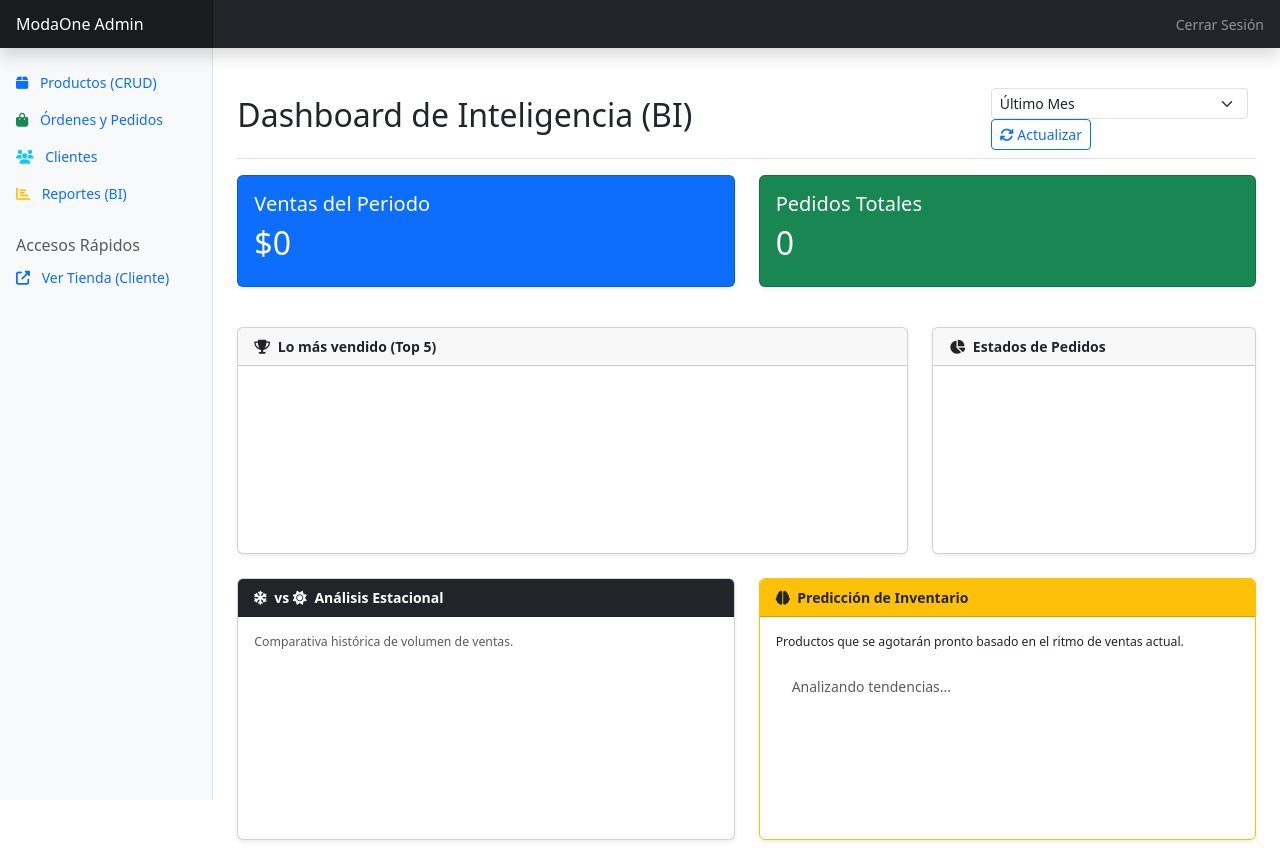
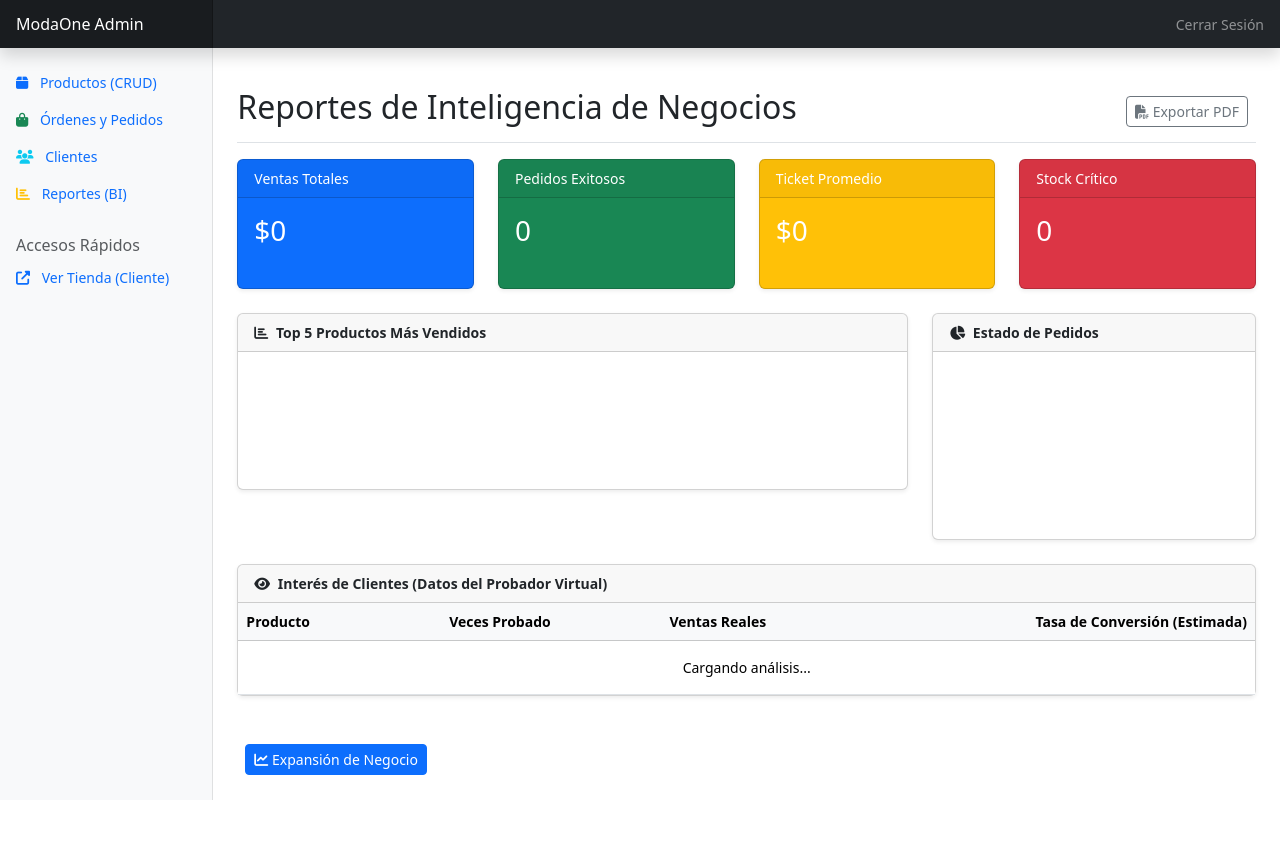
Before and after one commit to fra-cmd/modaone_project, a Django app: template core/templates/core/dashboard_bi.html in a window 1280 px wide. After the commit the page ends 800 px from the top, so only its background shows below. Run offline with Django 4.2, Linux system fonts and the light colour scheme; the template is opened without the code that fills it, so the values that code supplies are empty; a map, chart or similar area stays blank; parts of the project's set-up code (start-up, migrations or seed data) failed here and were passed over; some libraries are stand-ins or nearby versions.

```diff
--- a/core/templates/core/dashboard_bi.html
+++ b/core/templates/core/dashboard_bi.html
@@ -1,40 +1,50 @@
 {% extends 'base_admin.html' %}
 {% load static %}
 
-{% block title %}Inteligencia de Negocios | ModaOne{% endblock %}
+{% block title %}Reportes BI | ModaOne{% endblock %}
 
 {% block content %}
 <div class="d-flex justify-content-between flex-wrap flex-md-nowrap align-items-center pt-3 pb-2 mb-3 border-bottom">
-    <h1 class="h2">Dashboard de Inteligencia (BI)</h1>
-
+    <h1 class="h2">Reportes de Inteligencia de Negocios</h1>
     <div class="btn-toolbar mb-2 mb-md-0">
-        <select id="filtroPeriodo" class="form-select form-select-sm me-2" onchange="cargarDatosBI()">
-            <option value="historico">Todo el Histórico</option>
-            <option value="anio">Este Año</option>
-            <option value="trimestre">Último Trimestre</option>
-            <option value="mes" selected>Último Mes</option>
-            <option value="semana">Última Semana</option>
-        </select>
-        <button class="btn btn-sm btn-outline-primary" onclick="cargarDatosBI()">
-            <i class="fas fa-sync"></i> Actualizar
-        </button>
+        <div class="btn-group me-2">
+            <a href="{% url 'reporte_bi' %}" target="_blank" class="btn btn-sm btn-outline-secondary">
+                <i class="fas fa-file-pdf"></i> Exportar PDF
+            </a>
+        </div>
     </div>
 </div>
 
 <div class="row mb-4">
-    <div class="col-md-6">
-        <div class="card text-white bg-primary mb-3 shadow-sm">
+    <div class="col-md-3">
+        <div class="card text-white bg-primary mb-3 shadow-sm h-100">
+            <div class="card-header">Ventas Totales</div>
             <div class="card-body">
-                <h5 class="card-title">Ventas del Periodo</h5>
-                <h2 id="bi-ventas">$0</h2>
+                <h3 class="card-title" id="bi-ventas">$0</h3>
             </div>
         </div>
     </div>
-    <div class="col-md-6">
-        <div class="card text-white bg-success mb-3 shadow-sm">
+    <div class="col-md-3">
+        <div class="card text-white bg-success mb-3 shadow-sm h-100">
+            <div class="card-header">Pedidos Exitosos</div>
             <div class="card-body">
-                <h5 class="card-title">Pedidos Totales</h5>
-                <h2 id="bi-pedidos">0</h2>
+                <h3 class="card-title" id="bi-ordenes">0</h3>
+            </div>
+        </div>
+    </div>
+    <div class="col-md-3">
+        <div class="card text-white bg-warning text-dark mb-3 shadow-sm h-100">
+            <div class="card-header">Ticket Promedio</div>
+            <div class="card-body">
+                <h3 class="card-title" id="bi-ticket">$0</h3>
+            </div>
+        </div>
+    </div>
+    <div class="col-md-3">
+        <div class="card text-white bg-danger mb-3 shadow-sm h-100">
+            <div class="card-header">Stock Crítico</div>
+            <div class="card-body">
+                <h3 class="card-title" id="bi-stock">0</h3>
             </div>
         </div>
     </div>
@@ -42,19 +52,20 @@
 
 <div class="row mb-4">
     <div class="col-md-8">
-        <div class="card shadow-sm h-100">
+        <div class="card shadow-sm">
             <div class="card-header fw-bold">
-                <i class="fas fa-trophy me-1"></i> Lo más vendido (Top 5)
+                <i class="fas fa-chart-bar me-1"></i> Top 5 Productos Más Vendidos
             </div>
             <div class="card-body">
-                <canvas id="chartVentas"></canvas>
+                <canvas id="chartVentas" height="100"></canvas>
             </div>
         </div>
     </div>
+
     <div class="col-md-4">
         <div class="card shadow-sm h-100">
             <div class="card-header fw-bold">
-                <i class="fas fa-chart-pie me-1"></i> Estados de Pedidos
+                <i class="fas fa-chart-pie me-1"></i> Estado de Pedidos
             </div>
             <div class="card-body">
                 <canvas id="chartEstados"></canvas>
@@ -63,155 +74,113 @@
     </div>
 </div>
 
-<div class="row mb-4">
-    <div class="col-md-6">
-        <div class="card shadow-sm h-100">
-            <div class="card-header fw-bold text-white bg-dark">
-                <i class="fas fa-snowflake me-1"></i> vs <i class="fas fa-sun me-1"></i> Análisis Estacional
-            </div>
-            <div class="card-body">
-                <p class="small text-muted">Comparativa histórica de volumen de ventas.</p>
-                <canvas id="chartEstaciones"></canvas>
-            </div>
-        </div>
+<div class="card shadow-sm mb-5">
+    <div class="card-header fw-bold">
+        <i class="fas fa-eye me-1"></i> Interés de Clientes (Datos del Probador Virtual)
     </div>
-
-    <div class="col-md-6">
-        <div class="card shadow-sm h-100 border-warning">
-            <div class="card-header fw-bold bg-warning text-dark">
-                <i class="fas fa-brain me-1"></i> Predicción de Inventario
-            </div>
-            <div class="card-body">
-                <p class="small">Productos que se agotarán pronto basado en el ritmo de ventas actual.</p>
-                <ul class="list-group list-group-flush" id="lista-alertas">
-                    <li class="list-group-item text-muted">Analizando tendencias...</li>
-                </ul>
-            </div>
-        </div>
+    <div class="table-responsive">
+        <table class="table table-hover mb-0">
+            <thead class="table-light">
+                <tr>
+                    <th>Producto</th>
+                    <th class="text-center">Veces Probado</th>
+                    <th class="text-center">Ventas Reales</th>
+                    <th class="text-end">Tasa de Conversión (Estimada)</th>
+                </tr>
+            </thead>
+            <tbody id="tabla-tryon">
+                <tr><td colspan="4" class="text-center py-3">Cargando análisis...</td></tr>
+            </tbody>
+        </table>
     </div>
 </div>
+<a href="{% url 'dashboard_expansion' %}" class="btn btn-sm btn-primary ms-2">
+    <i class="fas fa-chart-line"></i> Expansión de Negocio
+</a>
 
 <script src="https://cdn.jsdelivr.net/npm/chart.js"></script>
 
 <script>
-    // Variables globales para los gráficos (para poder destruirlos y redibujarlos)
-    let chartVentas = null;
-    let chartEstados = null;
-    let chartEstaciones = null;
-
     document.addEventListener('DOMContentLoaded', function() {
         cargarDatosBI();
     });
 
     async function cargarDatosBI() {
-        const periodo = document.getElementById('filtroPeriodo').value;
+        try {
+            const response = await fetch('/api/v1/dashboard-kpi/');
 
-        try {
-            // Llamamos a la nueva API con el filtro
-            const response = await fetch(`/api/bi-data/?periodo=${periodo}`);
-            const data = await response.json();
+            if (response.ok) {
+                const data = await response.json();
 
-            // 1. Actualizar Textos KPI
-            document.getElementById('bi-ventas').innerText = '$' + parseInt(data.kpis.ventas).toLocaleString('es-CL');
-            document.getElementById('bi-pedidos').innerText = data.kpis.pedidos;
+                // 1. Llenar KPIs (Tarjetas de colores)
+                document.getElementById('bi-ventas').innerText = '$' + parseInt(data.total_ventas).toLocaleString('es-CL');
+                document.getElementById('bi-ordenes').innerText = data.total_ordenes;
+                document.getElementById('bi-stock').innerText = data.bajo_stock;
 
-            // 2. Gráfico Barras: Top Productos
-            actualizarGraficoBarras(data.top_productos);
+                const ticket = data.total_ordenes > 0 ? Math.round(data.total_ventas / data.total_ordenes) : 0;
+                document.getElementById('bi-ticket').innerText = '$' + ticket.toLocaleString('es-CL');
 
-            // 3. Gráfico Torta: Estados
-            actualizarGraficoTorta(data.estados);
+                // 2. Gráfico de Ventas (Si hay datos)
+                if (data.top_productos && data.top_productos.length > 0) {
+                    const ctxVentas = document.getElementById('chartVentas').getContext('2d');
+                    new Chart(ctxVentas, {
+                        type: 'bar',
+                        data: {
+                            labels: data.top_productos.map(p => p.nombre_producto),
+                            datasets: [{
+                                label: 'Unidades Vendidas',
+                                data: data.top_productos.map(p => p.total_vendido),
+                                backgroundColor: '#0d6efd',
+                                borderRadius: 4
+                            }]
+                        },
+                        options: { responsive: true, plugins: { legend: { display: false } } }
+                    });
+                }
 
-            // 4. Gráfico Estacionalidad (NUEVO)
-            actualizarGraficoEstaciones(data.estacionalidad);
+                // 3. Gráfico de Estados (Estático por ahora, para visualización)
+                const ctxEstados = document.getElementById('chartEstados').getContext('2d');
+                new Chart(ctxEstados, {
+                    type: 'doughnut',
+                    data: {
+                        labels: ['Entregado', 'En Despacho', 'Confirmado', 'Pendiente'],
+                        datasets: [{
+                            data: [data.total_ordenes, 2, 1, 0], // Ejemplo visual dinámico
+                            backgroundColor: ['#198754', '#0dcaf0', '#ffc107', '#6c757d']
+                        }]
+                    }
+                });
 
-            // 5. Lista de Predicciones (NUEVO)
-            actualizarPredicciones(data.alertas_stock);
+                // 4. Llenar Tabla Try-On (CON DATOS REALES AHORA)
+                const tbody = document.getElementById('tabla-tryon');
+                tbody.innerHTML = '';
 
+                if (data.top_tryon && data.top_tryon.length > 0) {
+                    data.top_tryon.forEach(item => {
+                        // Usamos los datos que calculó Python
+                        const conversion = item.tasa_conversion;
+
+                        // Lógica de colores para el negocio
+                        let color = 'text-muted';
+                        if(conversion >= 20) color = 'text-success fw-bold'; // ¡Éxito!
+                        if(conversion < 5) color = 'text-danger fw-bold';    // ¡Alerta! Se prueba mucho pero no se vende
+
+                        tbody.innerHTML += `
+                            <tr>
+                                <td>${item.producto__nombre}</td>
+                                <td class="text-center fw-bold">${item.veces_probado}</td>
+                                <td class="text-center">${item.ventas_reales}</td>
+                                <td class="text-end ${color}">${conversion}%</td>
+                            </tr>
+                        `;
+                    });
+                } else {
+                    tbody.innerHTML = '<tr><td colspan="4" class="text-center py-3 text-muted">Aún no hay pruebas en el Probador Virtual.</td></tr>';
+                }
+            }
         } catch (error) {
             console.error("Error cargando BI:", error);
         }
     }
-
-    function actualizarGraficoBarras(productos) {
-        const ctx = document.getElementById('chartVentas').getContext('2d');
-        if (chartVentas) chartVentas.destroy(); // Limpiar anterior
-
-        chartVentas = new Chart(ctx, {
-            type: 'bar',
-            data: {
-                labels: productos.map(p => p.nombre),
-                datasets: [{
-                    label: 'Unidades',
-                    data: productos.map(p => p.cantidad),
-                    backgroundColor: 'rgba(54, 162, 235, 0.7)',
-                    borderColor: 'rgba(54, 162, 235, 1)',
-                    borderWidth: 1
-                }]
-            },
-            options: { responsive: true, scales: { y: { beginAtZero: true } } }
-        });
-    }
-
-    function actualizarGraficoTorta(estadosData) {
-        const ctx = document.getElementById('chartEstados').getContext('2d');
-        if (chartEstados) chartEstados.destroy();
-
-        // Mapeo de claves a etiquetas bonitas
-        const labels = Object.keys(estadosData);
-        const values = Object.values(estadosData);
-
-        chartEstados = new Chart(ctx, {
-            type: 'doughnut',
-            data: {
-                labels: labels,
-                datasets: [{
-                    data: values,
-                    backgroundColor: ['#ffcd56', '#36a2eb', '#4bc0c0', '#ff6384', '#9966ff'],
-                }]
-            }
-        });
-    }
-
-    function actualizarGraficoEstaciones(estacionData) {
-        const ctx = document.getElementById('chartEstaciones').getContext('2d');
-        if (chartEstaciones) chartEstaciones.destroy();
-
-        chartEstaciones = new Chart(ctx, {
-            type: 'polarArea', // Tipo "Polar" se ve muy pro para comparativas
-            data: {
-                labels: ['Verano (Dic-Mar)', 'Invierno (Jun-Sep)'],
-                datasets: [{
-                    data: [estacionData.verano, estacionData.invierno],
-                    backgroundColor: [
-                        'rgba(255, 205, 86, 0.7)', // Amarillo Verano
-                        'rgba(54, 162, 235, 0.7)'  // Azul Invierno
-                    ]
-                }]
-            },
-            options: { responsive: true }
-        });
-    }
-
-    function actualizarPredicciones(alertas) {
-        const lista = document.getElementById('lista-alertas');
-        lista.innerHTML = ''; // Limpiar
-
-        if (alertas.length === 0) {
-            lista.innerHTML = '<li class="list-group-item text-success"><i class="fas fa-check-circle"></i> Niveles de inventario saludables.</li>';
-            return;
-        }
-
-        alertas.forEach(alerta => {
-            lista.innerHTML += `
-                <li class="list-group-item d-flex justify-content-between align-items-center">
-                    <div>
-                        <strong>${alerta.producto}</strong><br>
-                        <small class="text-danger">${alerta.mensaje}</small>
-                    </div>
-                    <span class="badge bg-danger rounded-pill">${alerta.stock_actual} left</span>
-                </li>
-            `;
-        });
-    }
 </script>
 {% endblock %}
```
Also changed, not shown: core/templates/core/dashboard_expansion.html (added, +103 -0 lines), core/templates/core/reporte_bi_pdf.html (+23 -98 lines), core/views.py (+73 -122 lines).
